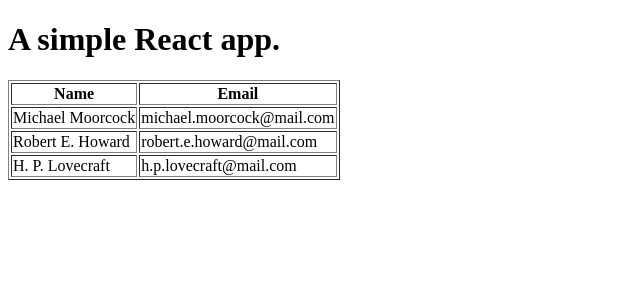
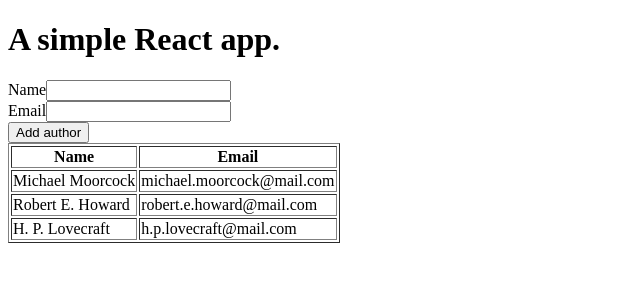
Before and after one commit to rfcaio/react-alura-course, a React app: page / in a window 1280 px wide. Shown: the top 300 px of the page, without its empty margins (0-640 px from the left). Built offline with nearby package versions, Linux system fonts and the light colour scheme; the HTML template or start-up script is replaced by a standard one.

Commit message:
create `AuthorForm` component

```diff
--- /dev/null
+++ b/src/Author/AuthorForm/index.jsx
@@ -0,0 +1,41 @@
+import React from 'react'
+
+class AuthorForm extends React.Component {
+  constructor () {
+    super()
+    this.state = { email: '', name: '' }
+  }
+
+  onChangeInput (event) {
+    let { name, value } = event.target
+    this.setState({ [name]: value })
+  }
+
+  onSubmitForm (event) {
+    event.preventDefault()
+    console.log(this.state)
+  }
+
+  render () {
+    let { email, name } = this.state
+    return (
+      <form onSubmit={event => { this.onSubmitForm(event) }}>
+        <div>
+          <label>Name</label>
+          <input name="name" type="text" value={name} onChange={event => { this.onChangeInput(event) }} />
+        </div>
+
+        <div>
+          <label>Email</label>
+          <input name="email" type="text" value={email} onChange={event => { this.onChangeInput(event) }} />
+        </div>
+
+        <div>
+          <input type="submit" value="Add author" />
+        </div>
+      </form>
+    )
+  }
+}
+
+export default AuthorForm
--- a/src/Author/index.jsx
+++ b/src/Author/index.jsx
@@ -1,9 +1,11 @@
 import React from 'react'
 
+import AuthorForm from './AuthorForm'
 import AuthorTable from './AuthorTable'
 
 const Author = ({ authors }) => (
   <div>
+    <AuthorForm />
     <AuthorTable authors={authors} />
   </div>
 )
```
